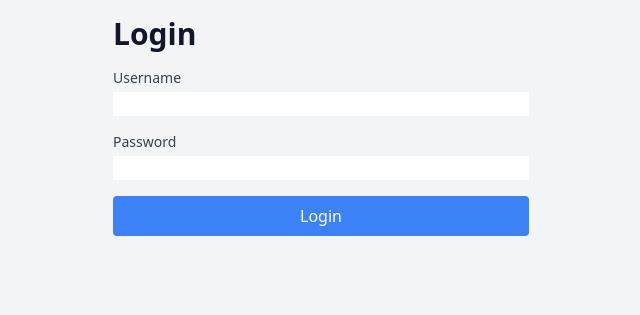
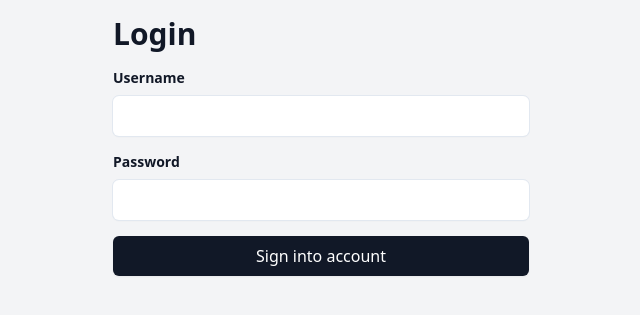
Before and after one commit to TonyLe02/Roombooking, a PHP site: page /login.php in a window 1280 px wide. Shown: the part 64-379 px from the top of the page, without its empty margins (319-959 px from the left). Run offline with PHP 8.4, Linux system fonts and the light colour scheme.

Commit message:
refactor: improve styling and accessibility of registration/login form

```diff
--- a/dist/styles.css
+++ b/dist/styles.css
@@ -613,6 +616,9 @@ video {
 }
 .h-8 {
   height: 2rem;
+}
+.h-10 {
+  height: 2.5rem;
 }
 .w-48 {
   width: 12rem;
@@ -649,6 +655,11 @@ video {
 }
 .origin-top-right {
   transform-origin: top right;
+}
+.appearance-none {
+  -webkit-appearance: none;
+     -moz-appearance: none;
+          appearance: none;
 }
 .items-center {
   align-items: center;
@@ -811,6 +834,10 @@ video {
   --tw-text-opacity: 1;
   color: rgb(255 255 255 / var(--tw-text-opacity));
 }
+.text-slate-900 {
+  --tw-text-opacity: 1;
+  color: rgb(15 23 42 / var(--tw-text-opacity));
+}
 .shadow {
   --tw-shadow: 0 1px 3px 0 rgb(0 0 0 / 0.1), 0 1px 2px -1px rgb(0 0 0 / 0.1);
   --tw-shadow-colored: 0 1px 3px 0 var(--tw-shadow-color), 0 1px 2px -1px var(--tw-shadow-color);
@@ -821,17 +848,39 @@ video {
   --tw-shadow-colored: 0 10px 15px -3px var(--tw-shadow-color), 0 4px 6px -4px var(--tw-shadow-color);
   box-shadow: var(--tw-ring-offset-shadow, 0 0 #0000), var(--tw-ring-shadow, 0 0 #0000), var(--tw-shadow);
 }
+.shadow-sm {
+  --tw-shadow: 0 1px 2px 0 rgb(0 0 0 / 0.05);
+  --tw-shadow-colored: 0 1px 2px 0 var(--tw-shadow-color);
+  box-shadow: var(--tw-ring-offset-shadow, 0 0 #0000), var(--tw-ring-shadow, 0 0 #0000), var(--tw-shadow);
+}
 .ring-1 {
   --tw-ring-offset-shadow: var(--tw-ring-inset) 0 0 0 var(--tw-ring-offset-width) var(--tw-ring-offset-color);
   --tw-ring-shadow: var(--tw-ring-inset) 0 0 0 calc(1px + var(--tw-ring-offset-width)) var(--tw-ring-color);
+  box-shadow: var(--tw-ring-offset-shadow), var(--tw-ring-shadow), var(--tw-shadow, 0 0 #0000);
+}
+.ring {
+  --tw-ring-offset-shadow: var(--tw-ring-inset) 0 0 0 var(--tw-ring-offset-width) var(--tw-ring-offset-color);
+  --tw-ring-shadow: var(--tw-ring-inset) 0 0 0 calc(3px + var(--tw-ring-offset-width)) var(--tw-ring-color);
   box-shadow: var(--tw-ring-offset-shadow), var(--tw-ring-shadow), var(--tw-shadow, 0 0 #0000);
 }
 .ring-black {
   --tw-ring-opacity: 1;
   --tw-ring-color: rgb(0 0 0 / var(--tw-ring-opacity));
 }
+.ring-slate-200 {
+  --tw-ring-opacity: 1;
+  --tw-ring-color: rgb(226 232 240 / var(--tw-ring-opacity));
+}
 .ring-opacity-5 {
   --tw-ring-opacity: 0.05;
+}
+.placeholder\:text-slate-400::-moz-placeholder {
+  --tw-text-opacity: 1;
+  color: rgb(148 163 184 / var(--tw-text-opacity));
+}
+.placeholder\:text-slate-400::placeholder {
+  --tw-text-opacity: 1;
+  color: rgb(148 163 184 / var(--tw-text-opacity));
 }
 .hover\:bg-gray-700:hover {
   --tw-bg-opacity: 1;
@@ -901,6 +967,11 @@ video {
   .sm\:pr-0 {
     padding-right: 0px;
   }
+
+  .sm\:text-sm {
+    font-size: 0.875rem;
+    line-height: 1.25rem;
+  }
 }
 @media (min-width: 1024px) {
 
--- a/src/login.php
+++ b/src/login.php
@@ -155,14 +155,14 @@ if ($_SERVER['REQUEST_METHOD'] == 'POST') {
         <h1 class="text-3xl font-bold text-gray-900">Login</h1>
         <form action="login.php" method="POST" class="mt-4">
             <div class="mb-4">
-                <label for="username" class="block text-sm font-medium text-gray-700">Username</label>
-                <input type="text" name="username" id="username" class="mt-1 block w-full" required>
+                <label for="username" class="block text-sm font-bold text-gray-900">Username</label>
+                <input type="text" name="username" id="username" class="mt-2 appearance-none text-slate-900 bg-white rounded-md block w-full px-3 h-10 shadow-sm sm:text-sm focus:outline-none placeholder:text-slate-400 focus:ring-2 focus:ring-sky-500 ring-1 ring-slate-200" required>
             </div>
             <div class="mb-4">
-                <label for="password" class="block text-sm font-medium text-gray-700">Password</label>
-                <input type="password" name="password" id="password" class="mt-1 block w-full" required>
+                <label for="password" class="block text-sm font-bold text-gray-900">Password</label>
+                <input type="password" name="password" id="password" class="mt-2 appearance-none text-slate-900 bg-white rounded-md block w-full px-3 h-10 shadow-sm sm:text-sm focus:outline-none placeholder:text-slate-400 focus:ring-2 focus:ring-sky-500 ring-1 ring-slate-200" required>
             </div>
-            <button type="submit" class="w-full bg-blue-500 text-white py-2 px-4 rounded">Login</button>
+            <button type="submit" class="w-full bg-gray-900 text-white py-2 px-4 rounded-md shadow-sm">Sign into account</button>
         </form>
 
 
```
Also changed, not shown: other parts of dist/styles.css (+32 -0 lines), src/register.php (+7 -7 lines).
